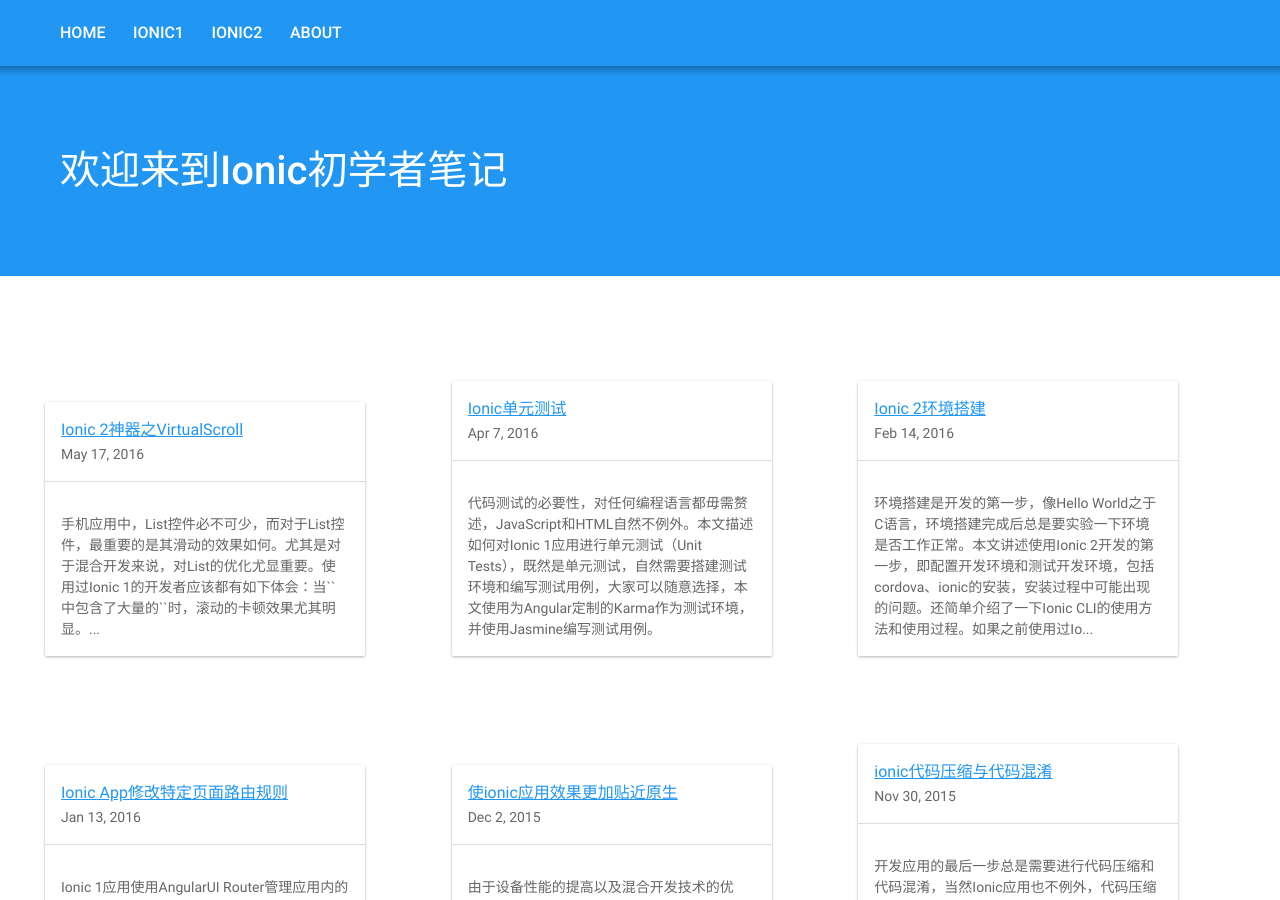
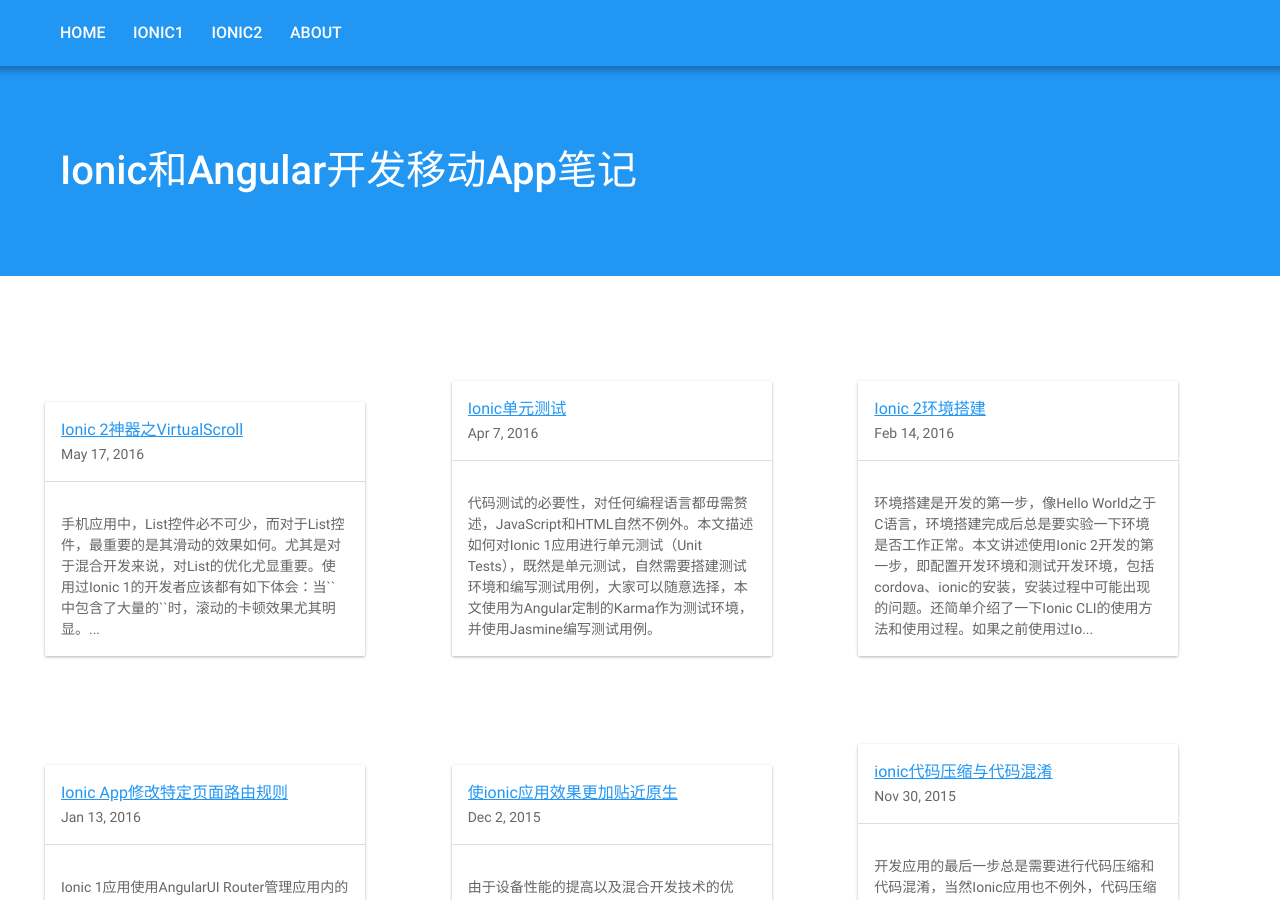
Before and after one commit to liuwenzhuang/liuwenzhuang.github.io, a Jekyll site: the page built from index.html, in a window 1280 px wide and 900 px high. Built offline with Jekyll 4.4.1, drawn with Linux system fonts in a browser that asks for light colours; the list of posts is cut into pages by our own code.

```diff
--- a/_plugins/modulo.filter.rb
+++ /dev/null
@@ -1,20 +0,0 @@
-# Modulo filter for Jekyll
-#
-# Adds modulo functionality to Jekyll. It's already in the Liquid core, but that
-# version doesn't appear to be in Jekyll.
-#
-# That's about it.
-
-module Jekyll
-  module ModuloFilter
-
-    # Returns the modulo of the input based on the supplied modulus
-    # Called 'mod' to avoid conflict with newer Liquid's 'modulo' filter
-    def mod(input, modulus)
-      input.to_i % modulus.to_i
-    end
-
-  end
-end
-
-Liquid::Template.register_filter(Jekyll::ModuloFilter)
--- a/index.html
+++ b/index.html
@@ -1,11 +1,11 @@
 ---
 layout: page
-title: 欢迎来到Ionic初学者笔记
+title: Ionic和Angular开发移动App笔记
 keywords: Ionic初学笔记, 前言, 序文, Ionic, Angular, 技术更新
 excerpt: 技术的变化是必然的，前端的技术变革尤其迅速，特别是在移动App的浪潮下，前端技术开发出的App也越来越贴近原生App了，这其中不仅仅是样子像，而且性能上也越来越靠近。特别是Ionic 1到Ionic 2的转变，其背后是Angular 1向Angular 2的转变，都意味着性能的提升，开发的方便。但也意味着开发曲线的存在，刚开始接触Ionic 2和Angular 2可能会有些不习惯，但学习下去克服困难之后，会有满满的成就感。在此与君共勉。
 ---
 {% for post in paginator.posts %}
-    {% capture modulo %}{{ forloop.index0 | mod:3 }}{% endcapture %}
+    {% capture modulo %}{{ forloop.index0 | modulo:3 }}{% endcapture %}
     {% if modulo == '0' or forloop.first %}
     <div class="row responsive-sm row-bottom">
     {% endif %}
```
